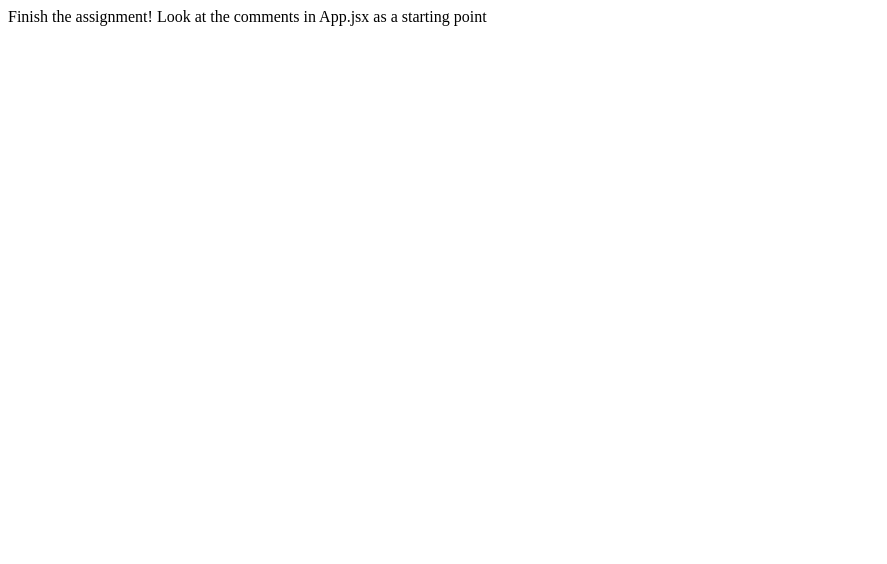
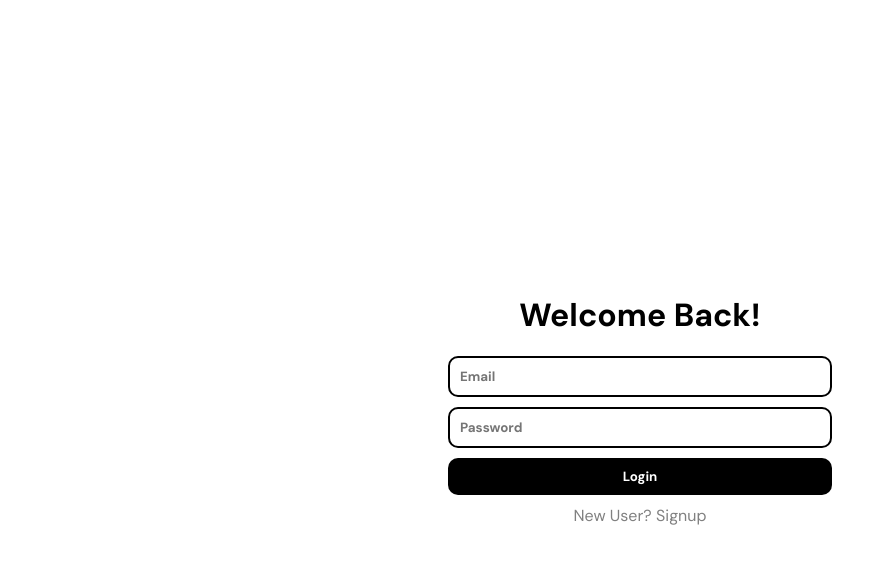
Before and after one commit to hkirat/react-assignment, a React (Vite) app: page /login in a window 1280 px wide. Shown: the top 564 px of the page, without its empty margins (0-887 px from the left). Built offline with nearby package versions, Linux system fonts and the light colour scheme.

Commit message:
feat: react client created

```diff
--- a/package.json
+++ b/package.json
@@ -10,7 +10,9 @@
   },
   "dependencies": {
     "react": "^18.2.0",
-    "react-dom": "^18.2.0"
+    "react-dom": "^18.2.0",
+    "react-router-dom": "^6.10.0",
+    "styled-components": "^5.3.9"
   },
   "devDependencies": {
     "@types/react": "^18.0.28",
--- a/src/App.jsx
+++ b/src/App.jsx
@@ -1,59 +1,34 @@
-/*
- * Temporary problems array schema
- */
-const problems = [{
-    title: "201. Bitwise AND of Numbers Range",
-    difficulty: "Medium",
-    acceptance: "42%"
-},{
-    title: "201. Bitwise AND of Numbers Range",
-    difficulty: "Medium",
-    acceptance: "412%"
-},
-    {
-        title: "202. Happy Number",
-        difficulty: "Easy",
-        acceptance: "54.9%"
-    },
-    {
-        title: "203. Remove Linked List Elements",
-        difficulty: "Hard",
-        acceptance: "42%"
-    }];
+import { BrowserRouter, Routes, Route } from "react-router-dom";
+import Login from "./Login";
+import Signup from "./Signup";
+import Problemset from "./Problemset";
+import Problem from "./Problem";
 
-
-function App() {
-
-    /* Add routing here, routes look like -
-       /login - Login page
-       /signup - Signup page
-       /problemset/all/ - All problems (see problems array above)
-       /problems/:problem_slug - A single problem page
-     */
-
+export default function App() {
     return (
-    <div>
-        Finish the assignment! Look at the comments in App.jsx as a starting point
-    </div>
-  )
+        <BrowserRouter>
+            <Routes>
+                <Route path="/" element={<Home />} />
+                <Route path="/login" element={<Login />} />
+                <Route path="/signup" element={<Signup />} />
+                <Route path="/problemset" element={<Problemset />} />
+                <Route path="/problem" element={<Problem />} />
+                <Route path="*" element={<NotFound />} />
+            </Routes>
+        </BrowserRouter>
+    );
 }
 
-// A demo component
-function ProblemStatement(props) {
-    const title = props.title;
-    const acceptance = props.acceptance;
-    const difficulty = props.difficulty;
+function Home() {
+    return (<div>hello</div>)
+}
 
-    return <tr>
-        <td>
-            {title}
-        </td>
-        <td>
-            {acceptance}
-        </td>
-        <td>
-            {difficulty}
-        </td>
-    </tr>
+function Signin() {
+    return (<div>signin</div>)
 }
-export default App
+
+function NotFound() {
+    return (
+        <h1> 404 bad request </h1>
+    )
+}
--- /dev/null
+++ b/src/Home.jsx
@@ -0,0 +1,5 @@
+export default function Home(){
+    return (
+        <div>home</div>
+    )
+}
--- /dev/null
+++ b/src/Login.jsx
@@ -0,0 +1,61 @@
+import { useState } from "react"
+import styled from "styled-components"
+
+export default function Login(){
+
+    const [auth, setAuth] = useState({
+        email: null,
+        password: null,
+    })
+
+    const handelSubmit = (e) => {
+        e.preventDefault();
+        console.log(auth)
+
+    }
+
+    const handelInputChange = (e) => {
+        setAuth({...auth, [e.target.name] : e.target.value});
+    }
+
+    return(
+        <StyledDiv>
+            <div>
+                <h1>Welcome Back!</h1>
+                <form>
+                    <input type="text" name="email" id="email" placeholder="Email" onChange={handelInputChange}/>
+                    <input type="password" name="password" id="password" placeholder="Password" onChange={handelInputChange}/>
+                    <button onClick={handelSubmit}>Login</button>
+                    <p>New User? Signup</p>
+                </form>
+            </div>
+        </StyledDiv>
+    )
+}
+
+const StyledDiv = styled.div`
+    width: 100vw;
+    height: 100vh;
+    display: flex;
+    justify-content: center;
+    align-items:center;
+    padding: 10px;
+
+    div{
+        width:30vw;
+        h1{
+            text-align: center;
+            margin:20px;
+        }
+        form{
+            display:flex;
+            flex-direction:column;
+            gap:10px;
+
+            p{
+                color: grey;
+                text-align: center;
+            }
+        }
+    }
+`
--- /dev/null
+++ b/src/Problem.jsx
@@ -0,0 +1,41 @@
+import styled from "styled-components"
+
+export default function Problem() {
+    return (
+        <StyledDiv>
+            <div className="parentlayout">Question</div>
+            <div className="parentlayout">
+                <div>
+                    solution
+                    <pre className="code"><code id="code">{`
+this is some code;
+x + y = z;
+function code (){
+    loas.configl;
+    console.lgo("hello")
+}
+                    `}</code></pre>
+                </div>
+            </div>
+        </StyledDiv>
+    )
+}
+
+const StyledDiv = styled.div`
+    display: grid;
+    grid-template-columns: 1fr 1fr;
+    .parentlayout{
+        border: 2px solid #f0f0f0;
+        padding: 20px;
+        margin: 10px;
+        border-radius: 10px;
+
+        .code{
+            margin: 10px;
+            padding: 10px 20px;
+            border: 2px solid #ecf5f5;
+            border-radius: 10px;
+            background-color: #f2f7f7;
+        }
+    }
+`
--- /dev/null
+++ b/src/Problemset.jsx
@@ -0,0 +1,101 @@
+import styled from "styled-components";
+
+/*
+ * Temporary problems array schema
+ */
+const problems = [{
+    title: "201. Bitwise AND of Numbers Range",
+    difficulty: "Medium",
+    acceptance: "42%"
+}, {
+    title: "201. Bitwise AND of Numbers Range",
+    difficulty: "Medium",
+    acceptance: "412%"
+},
+{
+    title: "202. Happy Number",
+    difficulty: "Easy",
+    acceptance: "54.9%"
+},
+{
+    title: "203. Remove Linked List Elements",
+    difficulty: "Hard",
+    acceptance: "42%"
+}];
+
+export default function Problemset() {
+    return (
+        <StyledDiv>
+            <div>
+                <table>
+                    <tr>
+                        <th>Problem Title</th>
+                        <th>Difficulty Level</th>
+                        <th>Acceptance Rate</th>
+                    </tr>
+                    {
+                        problems.map(ele => {
+                            return (
+                                <tr>
+                                    <td>{ele.title}</td>
+                                    {getdifficultyColor(ele.difficulty.toLocaleLowerCase(), "td")}
+                                    <td>{ele.acceptance}</td>
+                                </tr>
+                            )
+                        })
+                    }
+                </table>
+            </div>
+        </StyledDiv>
+    )
+}
+
+function getdifficultyColor(levelString, EleString) {
+    switch (levelString) {
+        case "easy":
+            return(
+                <EleString style={{color: "green"}}>
+                    {levelString.toLocaleUpperCase()}
+                </EleString>
+            )
+            break;
+        case "medium":
+            return(
+                <EleString style={{color: "orange"}}>
+                    {levelString.toLocaleUpperCase()}
+                </EleString>
+            )
+            break;
+        case "hard":
+            return(
+                <EleString style={{color: "red"}}>
+                    {levelString.toLocaleUpperCase()}
+                </EleString>
+            )
+            break;
+
+        default:
+            break;
+    }
+}
+
+const StyledDiv = styled.div`
+    table{
+        width: 100%;
+        border-collapse: collapse;
+        th{
+            text-align:left;
+            font-size: larger;
+            padding: 10px;
+        }
+        tr{
+            font-size: medium;
+            &:nth-child(2n){
+                background-color: #f2f7f7;
+            }
+            td{
+                padding: 10px;
+            }
+        }
+    }
+`
--- /dev/null
+++ b/src/Signup.jsx
@@ -0,0 +1,63 @@
+import { useState } from "react"
+import styled from "styled-components"
+
+export default function Login() {
+
+    const [auth, setAuth] = useState({
+        username: null,
+        email: null,
+        password: null,
+    })
+
+    const handelSubmit = (e) => {
+        e.preventDefault();
+        console.log(auth)
+
+    }
+
+    const handelInputChange = (e) => {
+        setAuth({ ...auth, [e.target.name]: e.target.value });
+    }
+
+    return (
+        <StyledDiv>
+            <div>
+                <h1>Let's code</h1>
+                <form>
+                    <input type="text" name="username" placeholder="Full Name" onChange={handelInputChange} />
+                    <input type="text" name="email" placeholder="Email" onChange={handelInputChange} />
+                    <input type="password" name="password" placeholder="Password" onChange={handelInputChange} />
+                    <button onClick={handelSubmit}> Create an Account</button>
+                    <p>Already have an account? Login</p>
+                </form>
+            </div>
+        </StyledDiv>
+    )
+}
+
+const StyledDiv = styled.div`
+    width: 100vw;
+    height: 100vh;
+    display: flex;
+    justify-content: center;
+    align-items:center;
+    padding: 10px;
+
+    div{
+        width:30vw;
+        h1{
+            text-align: center;
+            margin:20px;
+        }
+        form{
+            display:flex;
+            flex-direction:column;
+            gap:10px;
+
+            p{
+                color: grey;
+                text-align: center;
+            }
+        }
+    }
+`
--- a/src/index.css
+++ b/src/index.css
@@ -0,0 +1,25 @@
+@import url('https://fonts.googleapis.com/css2?family=DM+Sans:wght@400;500;700&display=swap');
+
+*{
+    margin: 0;
+    padding: 0;
+    text-decoration: none;
+    box-sizing: border-box;
+    font-family: 'DM Sans', sans-serif;
+}
+
+input{
+    padding: 10px;
+    border: 2px solid black;
+    border-radius: 10px;
+    font-weight: bold;
+}
+button{
+    border: grey;
+    background-color: black;
+    color: white;
+    border-radius: 10px;
+    padding: 10px;
+    font-weight: bold;
+    text-transform: capitalize;
+}
```
Also changed, not shown: 1 other file (tests, documents, lock files or other folders).
